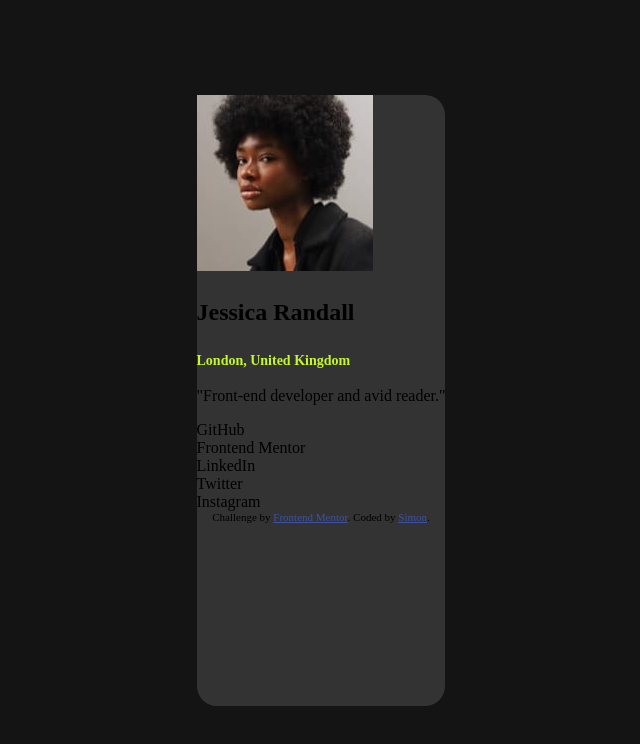
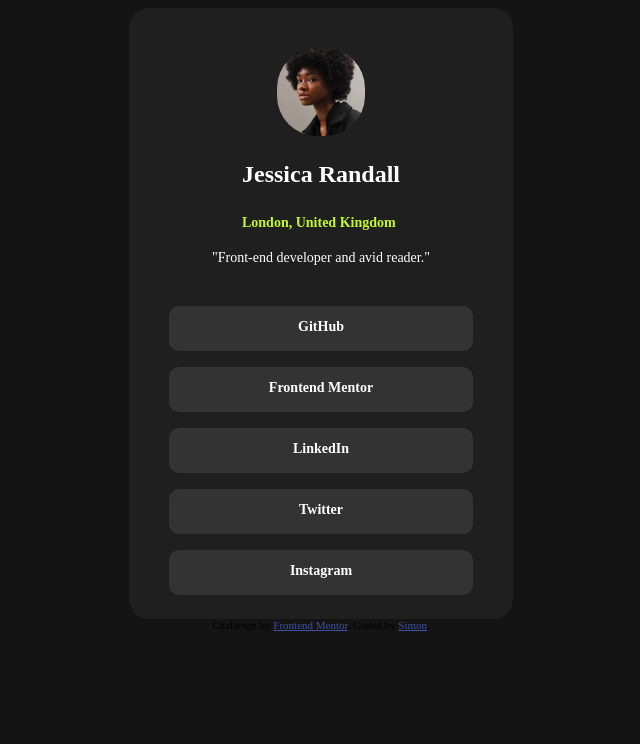
Before and after one commit to Simonbiker/Social-links-profile, a plain HTML site: page index.html in a window 1280 px wide. Shown: the whole page, without its empty margins (319-959 px from the left). Drawn offline with Linux system fonts and the light colour scheme.

Commit message:
correcting styling

```diff
--- a/index.html
+++ b/index.html
@@ -13,8 +13,8 @@
 <body>
 
   <main class="card">
-    <img class="profile" src="./assets/images/avatar-jessica.jpeg" alt="Picture of a person with a side on view">
     <section class="card-content">
+      <img class="profile" src="./assets/images/avatar-jessica.jpeg" alt="Picture of a person with a side on view">
       <div class="profile-detail">
         <header>
           <h1>Jessica Randall</h1>
@@ -25,19 +25,20 @@
         <p>"Front-end developer and avid reader."</p>
       </div>
       <div class="buttons">
-        <div><span>GitHub</span></div>
-        <div><span>Frontend Mentor</span></div>
-        <div><span>LinkedIn</span></div>
-        <div><span>Twitter</span></div>
-        <div><span>Instagram</span></div>
+        <div class="button"><div class="button-text">GitHub</div></div>
+        <div class="button"><div class="button-text">Frontend Mentor</div></div>
+        <div class="button"><div class="button-text">LinkedIn</div></div>
+        <div class="button"><div class="button-text">Twitter</div></div>
+        <div class="button"><div class="button-text">Instagram</div></div>
       </div>
     </section>
-    <footer>
+
+  </main>
+  <footer>
       <div class="attribution">
         Challenge by <a href="https://www.frontendmentor.io?ref=challenge" target="_blank">Frontend Mentor</a>.
         Coded by <a href="#">Simon</a>.
       </div>
     </footer>
-  </main>
 </body>
 </html>
--- a/styles.css
+++ b/styles.css
@@ -11,8 +11,9 @@ body {
 
     height: 100vh;
     display: flex;
-    justify-content: center;
+    /* justify-content: space-between; */
     align-items: center;
+    flex-direction: column;
 }
 
 * {
@@ -20,10 +21,25 @@ body {
 }
 
 .card {
-    background-color: var(--medium-grey);
-    max-width: 384px;
+    background-color: var(--dark-grey);
+    width: 384px;
     height: 611px;
     border-radius: 20px;
+}
+
+.card-content{
+    width: 304px;
+    max-height: 611px;
+    margin: 40px;
+    display: flex;
+    flex-direction: column;
+    align-items: center;
+}
+
+img.profile{
+    width: 88px;
+    height: 88px;
+    border-radius: 40px;
 }
 
 h1{
@@ -31,6 +47,7 @@ h1{
     font-size: 24px;
     line-height: 150%;
     letter-spacing: 0px;
+    color: var(--color-white);
 }
 
 .location{
@@ -39,7 +56,43 @@ h1{
     line-height: 150%;
     letter-spacing: 0px;
     color: var(--color-green);
+    display: contents;
 }
+
+.title {
+    font-weight: 400;
+    font-size: 14px;
+    line-height: 150%;
+    letter-spacing: 0px;
+    color: var(--color-white);
+    margin-bottom: 24px;
+}
+
+.buttons{
+    display: flex;
+    flex-direction: column;
+    align-items: center;
+}
+
+.button {
+    background-color: var(--medium-grey);
+    width: 304px;
+    height: 45px;
+    text-align: center;
+    border-radius: 10px;
+    margin-bottom: 16px;
+
+}
+.button-text {
+    color: var(--color-white);
+    font-weight: 800;
+    font-size: 14px;
+    line-height: 150%;
+    letter-spacing: 0px;
+    padding: 10px;
+}
+
+
 
 .attribution { font-size: 11px; text-align: center; }
 .attribution a { color: hsl(228, 45%, 44%); }
```
